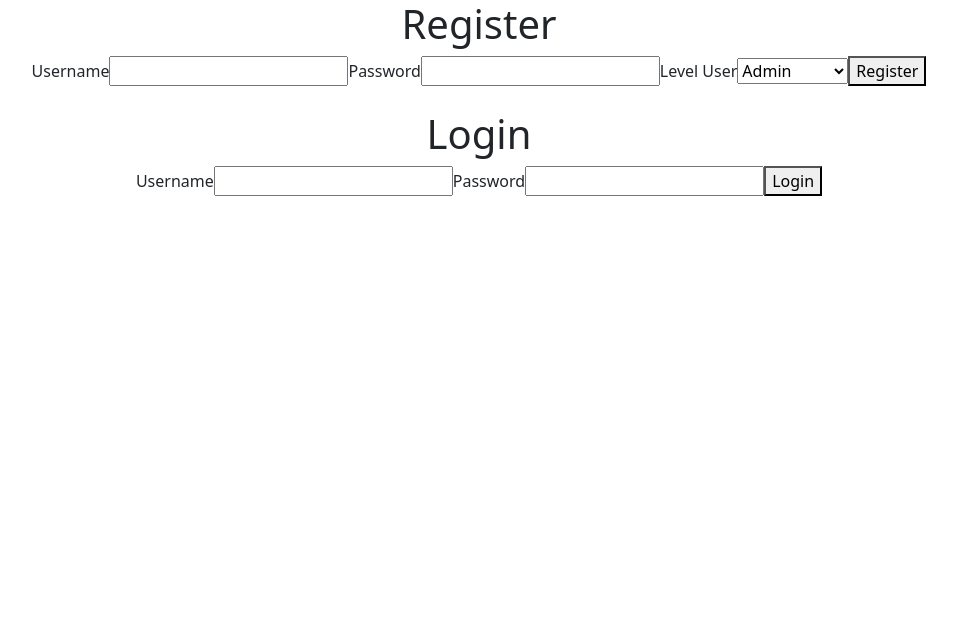
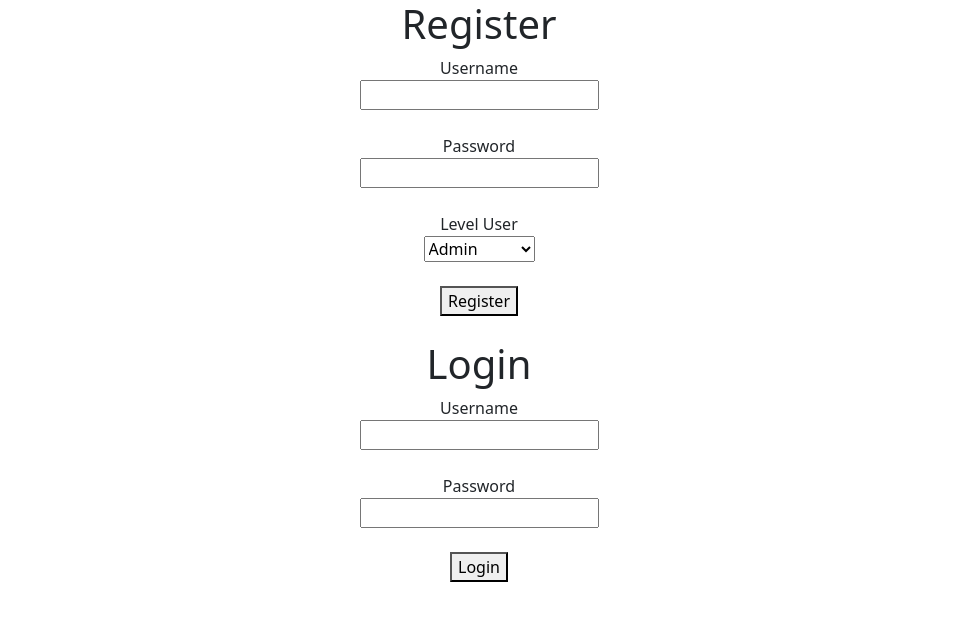
Before and after one commit to SulthanRafif/PemesananKendaraan, a React (Create React App) app in the folder website_pemesanan_kendaraan/client/: page / in a window 1280 px wide. Shown: the top 620 px of the page, without its empty margins (161-1118 px from the left). Built offline with nearby package versions, Linux system fonts and the light colour scheme.

Commit message:
Membuat Sistem Login

```diff
--- a/website_pemesanan_kendaraan/client/src/Login/index.js
+++ b/website_pemesanan_kendaraan/client/src/Login/index.js
@@ -7,33 +7,93 @@ function Login() {
     const [passwordReg, setPasswordReg] = useState('');
     const [levelUser, setLevelUser] = useState('');
 
+    const [username, setUsername] = useState('');
+    const [password, setPassword] = useState('');
+
+    const [loginStatus, setLoginStatus] = useState("");
+    const [level, setLevel] = useState("");
+
+    const register = () => {
+        Axios.post('http://localhost:3001/register', {
+            level_user: levelUser,
+            username: usernameReg,
+            password: passwordReg
+        }).then((response) => {
+            console.log(response)
+        });
+    };
+
+    const login = () => {
+        Axios.post('http://localhost:3001/login', {
+            username: username,
+            password: password
+        }).then((response) => {
+
+            if(response.data.message) {
+                setLoginStatus(response.data.message)
+            } else {
+                setLoginStatus(response.data[0].NAMA_USER)
+                setLevel(response.data[0].LEVEL_USER)
+            }
+        });
+    };
+
     return (
         <div className="App">
             <div className="Login">
                 <h1>Register</h1>
+                <div>
                     <label>Username</label>
+                </div>
+                <div>
                     <input type="text" onChange={(e) => {setUsernameReg(e.target.value)}} />
+                </div>
+                <br/>
+                <div>
                     <label>Password</label>
+                </div>
+                <div>
                     <input type="text" onChange={(e) => {setPasswordReg(e.target.value)}}/>
+                </div>
+                <br/>
+                <div>
                     <label>Level User</label>
+                </div>
+                <div>
                     <select
                       onChange={(e) => {setLevelUser(e.target.value)}}
-                      value="0"
                     >
                       <option value="0">Admin</option>
                       <option value="1">Penyetuju 1</option>
                       <option value="2">Penyetuju 2</option>
                     </select>
-                <button>Register</button>
                 </div>
                 <br/>
+                <div><button onClick={register}>Register</button></div>
+            </div>
+            <br/>
+
             <div className="Login">
                 <h1>Login</h1>
+                <div>
                     <label>Username</label>
-                <input type="text"/>
+                </div>
+                <div>
+                    <input type="text" onChange={(e) => {setUsername(e.target.value)}}/>
+                </div>
+                <br/>
+                <div>
                     <label>Password</label>
-                <input type="text"/>
-                <button>Login</button>
+                </div>
+                <div>
+                    <input type="text" onChange={(e) => {setPassword(e.target.value)}}/>
+                </div>
+                <br/>
+                <div>
+                    <button onClick={login}>Login</button>
+                </div>
+                <h1>{loginStatus}</h1>
+                <h1>{level}</h1>
             </div>
         </div>
     )
```
Also changed, not shown: 1 other file (tests, documents, lock files or other folders). Lines whose indentation alone changed are shown as unchanged.
